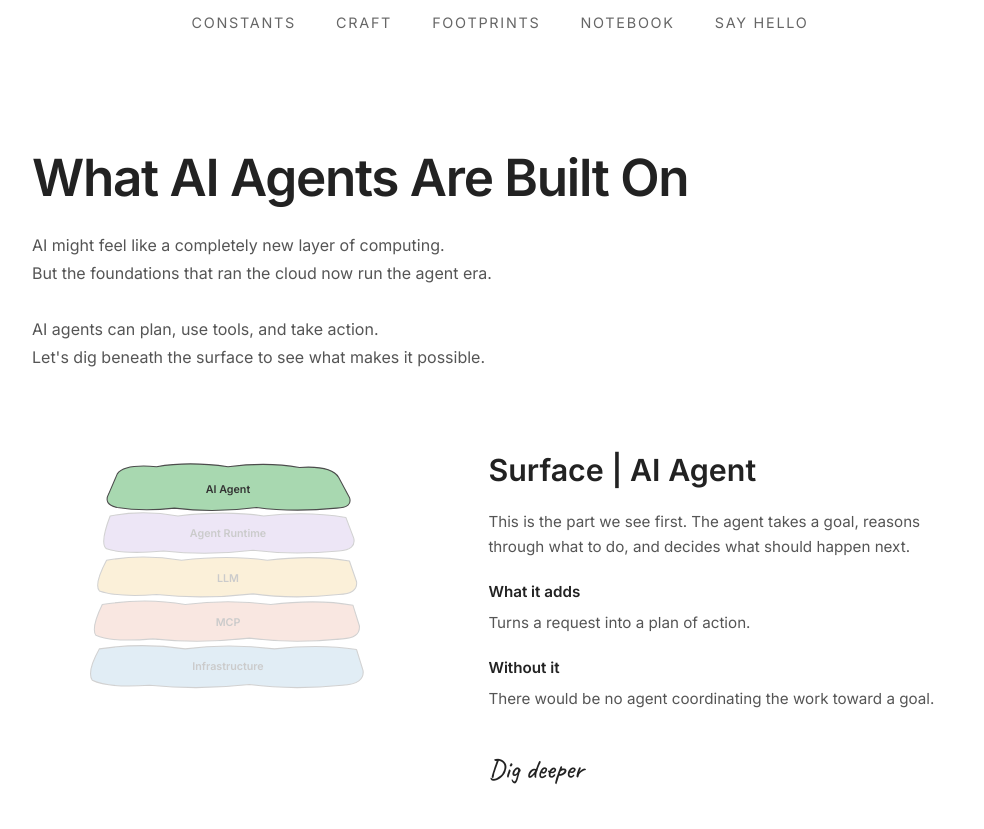
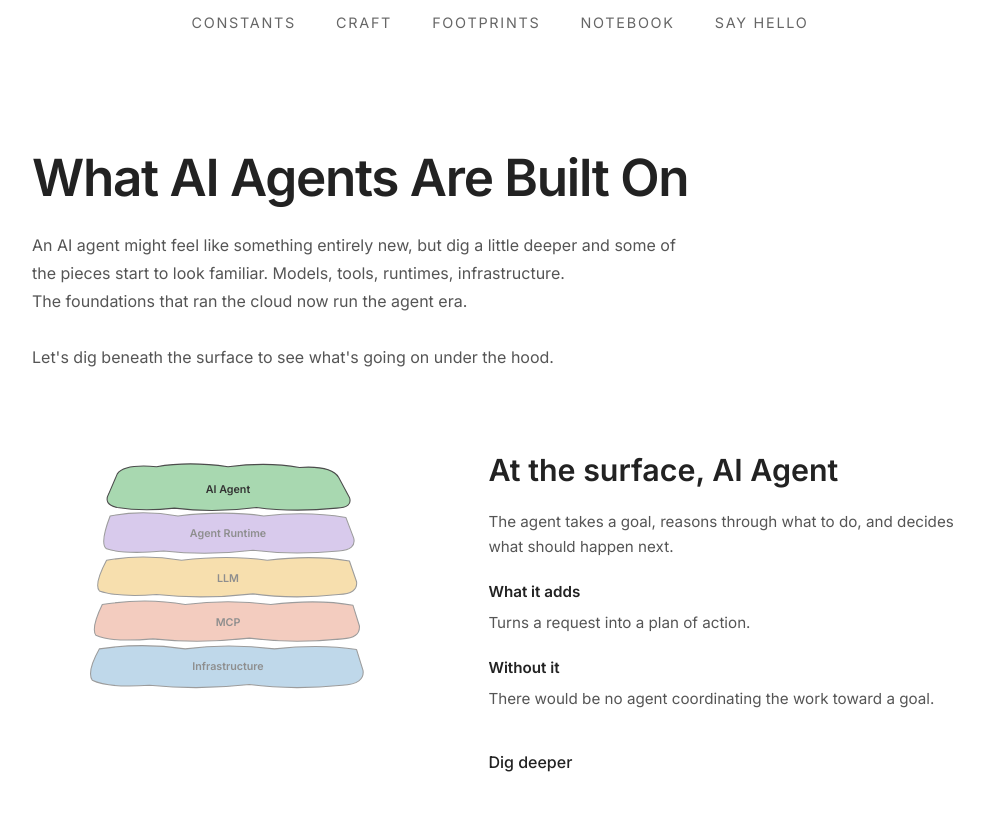
Before and after one commit to kim-codes/kim-codes.github.io, a plain HTML site: page labs/aiagents.html in a window 1280 px wide. Shown: the part 123-952 px from the top of the page, without its empty margins (140-1124 px from the left). Drawn offline with Linux system fonts and the light colour scheme.

Commit message:
finalize improving and updating ai agents lab

```diff
--- a/assets/css/aiagents.css
+++ b/assets/css/aiagents.css
@@ -107,82 +107,29 @@
 
 /* Soft geological colors */
 
+/* Make the geological layers interactive */
 
-/* =========================================================
-   EXCAVATION ILLUSTRATION
-   ========================================================= */
-
-.excavation-visual {
-    display: flex;
-    align-items: center;
-    justify-content: center;
-    min-width: 0;
+/* All layers retain their individual colors */
+.soil-layer {
+    opacity: 0.55;
+    cursor: pointer;
+    transition: opacity 250ms ease;
 }
 
-.excavation-stack {
-    display: block;
-    width: min(100%, 390px);
-    height: auto;
-    overflow: visible;
+/* Previously explored layers return to normal */
+.soil-layer.uncovered {
+    opacity: 0.55;
 }
 
-/* Individual geological layers */
-
-.soil-layer {
-    opacity: 0.25;
-    transition: opacity 350ms ease;
-}
-
-.soil-layer path {
-    stroke: #4c4c4c;
-    stroke-width: 1.5;
-    stroke-linejoin: round;
-    transition: fill 350ms ease;
-}
-
-.soil-layer text {
-    font-family: "Inter", sans-serif;
-    font-size: 15px;
-    font-weight: 600;
-    text-anchor: middle;
-    dominant-baseline: middle;
-    fill: #333;
-}
-
-/* Previously explored layers */
-
-.soil-layer.uncovered {
-    opacity: 0.8;
-}
-
-/* Current layer */
-
+/* Only the selected layer is emphasized */
 .soil-layer.active {
     opacity: 1;
 }
 
-/* Soft geological colors */
-
-/* Each layer keeps its own color */
-
-.agent-layer path {
-    fill: #a8d8b0;
-}
-
-.runtime-layer path {
-    fill: #b9a0de;
-}
-
-.llm-layer path {
-    fill: #f2c66d;
-}
-
-.mcp-layer path {
-    fill: #eba38b;
-}
-
-.infra-layer path {
-    fill: #8cb9d9;
+/* Hover changes the outline, not the opacity */
+.soil-layer:not(.active):hover path {
+    stroke: #222;
+    stroke-width: 2.5;
 }
 
 
@@ -218,16 +165,18 @@
     display: flex;
     gap: 2.5rem;
     margin-top: 2.5rem;
+    align-items: center;
 }
 
 #dig-button,
 #back-button {
     padding: 0;
     border: none;
-    background: none;
+    background: transparent;
 
-    font-family: "Caveat", cursive;
-    font-size: 1.7rem;
+    font-family: "Inter", sans-serif;
+    font-size: 1rem;
+    font-weight: 500;
     color: #222;
 
     text-decoration: none;
@@ -251,6 +200,28 @@
 #dig-button.dig-complete {
     display: none;
 }
+
+
+.agent-layer path {
+    fill: #a8d8b0;
+}
+
+.runtime-layer path {
+    fill: #b9a0de;
+}
+
+.llm-layer path {
+    fill: #f2c66d;
+}
+
+.mcp-layer path {
+    fill: #eba38b;
+}
+
+.infra-layer path {
+    fill: #8cb9d9;
+}
+
 
 
 /* =========================================================
--- a/assets/js/aiagents.js
+++ b/assets/js/aiagents.js
@@ -2,9 +2,9 @@ let currentLayerIndex = 0;
 
 const layers = [
     {
-        name: "Surface | AI Agent",
+        name: "At the surface, AI Agent",
         description:
-            "This is the part we see first. The agent takes a goal, reasons through what to do, and decides what should happen next.",
+            "The agent takes a goal, reasons through what to do, and decides what should happen next.",
         adds:
             "Turns a request into a plan of action.",
         without:
@@ -13,39 +13,41 @@ const layers = [
     {
         name: "Agent Runtime",
         description:
-            "An agent needs more than a plan. The runtime manages the steps, tracks progress, and coordinates what happens as the agent works.",
+            "Now we need something to execute. Keepstrack of steps and make sure things get done.",
         adds:
             "A way to organize and execute a multi-step workflow.",
         without:
-            "The model could suggest actions, but there would be no system managing their execution."
+            "There would be no system managing the execution."
     },
+
     {
         name: "LLM",
         description:
-            "The language model helps the agent interpret instructions, work with information, and decide what to do next.",
+            "But how does the agent figure out what to do? That's where the language model comes in. It interprets the request and helps decide what should happen next.",
         adds:
-            "Language understanding and model-driven decisions.",
+            "The ability to understand instructions and make decisions.",
         without:
-            "This kind of language-model-driven agent would lose its reasoning component."
+            "The agent would lose the model that helps it decide what to do."
     },
     {
         name: "MCP",
         description:
-            "The Model Context Protocol provides a standardized way for applications to connect models and agents with external tools and information.",
+            "Now what if the agent needs information or tools outside itself. MCP gives it a standard way to connect to them, without building a different integration for everything.",
         adds:
-            "A common interface for discovering and using external capabilities.",
+            "A common way to connect to external tools and information.",
         without:
-            "The agent could still use tools through other integrations, but not through this standardized interface."
+            "We would need another way to connect those tools. MCP isn't the only option."
     },
     {
         name: "Infrastructure",
         description:
-            "Underneath everything is the environment where the agent and its tools run. Compute, storage, networking, and isolation all help support reliable execution.",
+            "All of this needs somewhere to run. That is where infrastructure comes in. Compute, storage, and networking. Keeps everything working.",
         adds:
-            "The resources and environment needed to run the system.",
+            "The environment and resources to run the agent.",
         without:
-            "The agent would have nowhere to execute its work."
+            "There is nowhere for the agent and its tools to run."
     }
+
 ];
 
 document.addEventListener("DOMContentLoaded", () => {
@@ -70,15 +72,12 @@ document.addEventListener("DOMContentLoaded", () => {
         without.textContent = layer.without;
 
         visualLayers.forEach((element, index) => {
-            element.classList.toggle(
-                "active",
-                index === currentLayerIndex
-            );
+            const isActive = index === currentLayerIndex;
 
-            element.classList.toggle(
-                "uncovered",
-                index < currentLayerIndex
-            );
+            element.classList.toggle("active", isActive);
+            element.classList.toggle("uncovered", index < currentLayerIndex);
+
+            element.setAttribute("aria-pressed", String(isActive));
         });
 
         backButton.hidden = currentLayerIndex === 0;
@@ -87,6 +86,7 @@ document.addEventListener("DOMContentLoaded", () => {
             "dig-complete",
             currentLayerIndex === layers.length - 1
         );
+
     }
 
     digButton.addEventListener("click", () => {
@@ -103,5 +103,24 @@ document.addEventListener("DOMContentLoaded", () => {
         }
     });
 
+    // Allow visitors to explore layers directly
+    visualLayers.forEach((element, index) => {
+
+        element.addEventListener("click", () => {
+            currentLayerIndex = index;
+            render();
+        });
+
+        // Keyboard accessibility
+        element.addEventListener("keydown", (event) => {
+            if (event.key === "Enter" || event.key === " ") {
+                event.preventDefault();
+                currentLayerIndex = index;
+                render();
+            }
+        });
+
+    });
+
     render();
 });
--- a/labs/aiagents.html
+++ b/labs/aiagents.html
@@ -57,11 +57,11 @@
             <h1>What AI Agents Are Built On</h1>
 
             <p class="intro">
-                AI might feel like a completely new layer of computing.<br>
-                But the foundations that ran the cloud now run the agent era.
+                An AI agent might feel like something entirely new, but dig a little deeper and some of the pieces
+                start to look familiar. Models, tools, runtimes, infrastructure.<br>
+                The foundations that ran the cloud now run the agent era.
                 <br><br>
-                AI agents can plan, use tools, and take action.<br>
-                Let's dig beneath the surface to see what makes it possible.
+                Let's dig beneath the surface to see what's going on under the hood.
             </p>
         </section>
 
@@ -164,8 +164,7 @@
                 <h2 id="current-layer">At the surface, AI Agent</h2>
 
                 <p id="layer-description">
-                    This is the part we see first. The agent takes
-                    a goal, reasons through what to do, and decides
+                    The agent takes a goal, reasons through what to do, and decides
                     what should happen next.
                 </p>
 
@@ -198,7 +197,7 @@
         <section class="lab-explained">
 
             <div class="lab-intro">
-                <h2>Discovering AI Agents</h2>
+                <h2>Putting the pieces together</h2>
 
                 <p class="section-intro">
                     Workloads in tech continue to change and evolve. But the need for predictable,
@@ -211,7 +210,7 @@
 
                 <div class="lab-main">
 
-                    <h3>What's underneath matters.</h3>
+                    <h3>What's underneath matters</h3>
 
                     <p>
                         At the surface, an AI agent can feel like something entirely new.
```
